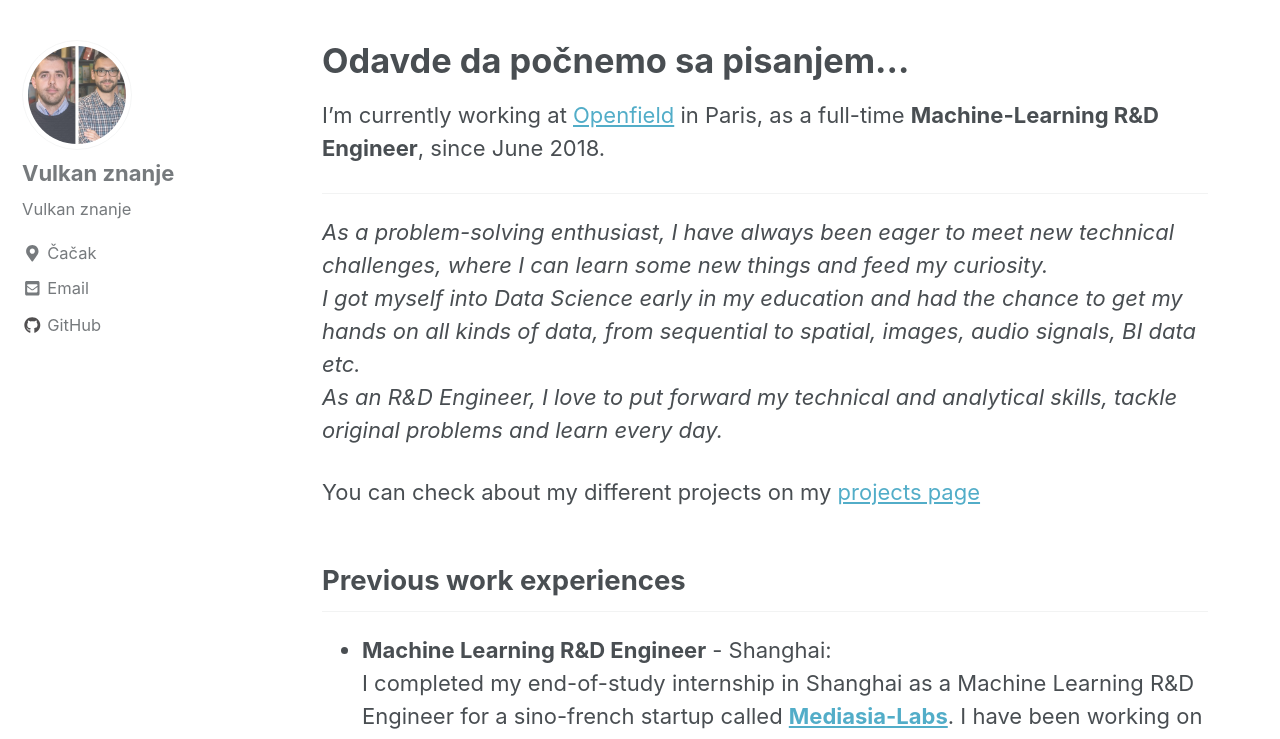
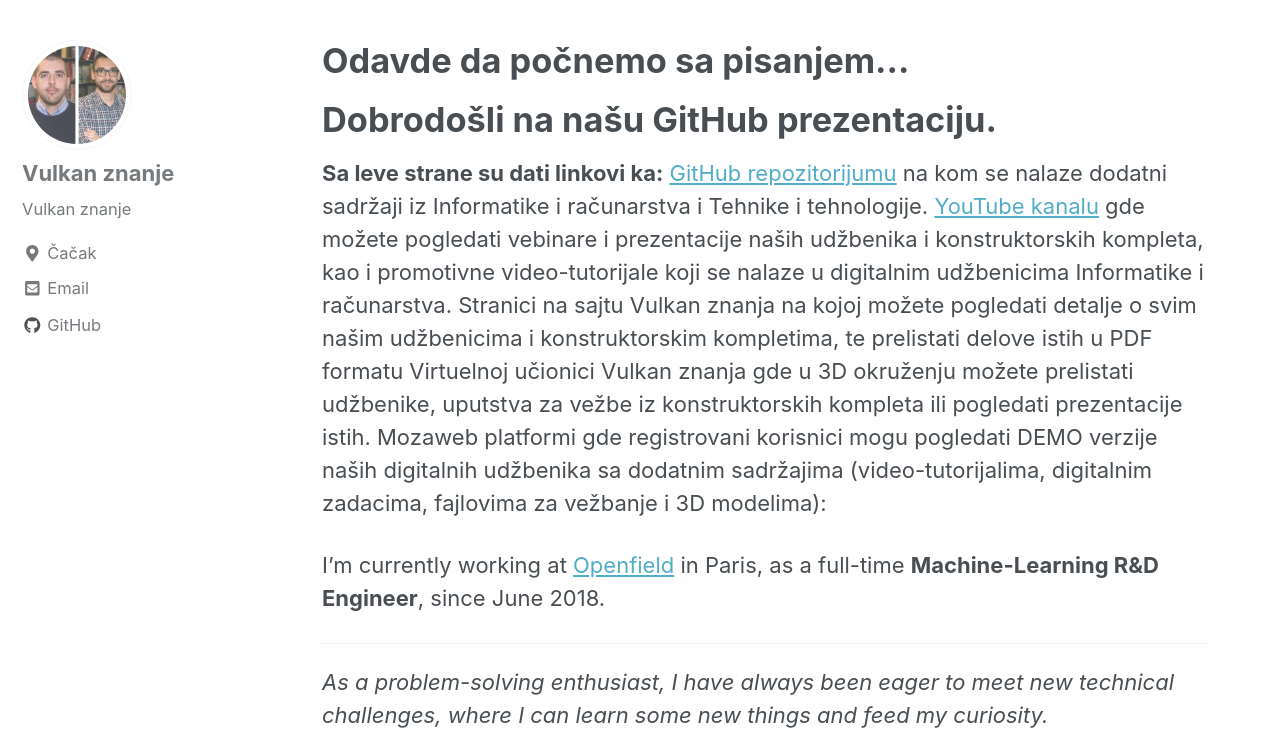
Before and after one commit to vulkanznanje/vulkanznanje.github.io, a Jekyll site: the page built from index.md, in a window 1280 px wide and 900 px high, scrolled down 233 px, cut to the strip 161-900 px from the top of the window. Built offline with Jekyll 4.4.1, drawn with Linux system fonts in a browser that asks for light colours; nearby versions of some CDN libraries.

Commit message:
Update index.md

```diff
--- a/index.md
+++ b/index.md
@@ -9,6 +9,20 @@ header:
 ---
 
 # Odavde da počnemo sa pisanjem...
+
+
+# Dobrodošli na našu GitHub prezentaciju.
+
+**Sa leve strane su dati linkovi ka:**
+[GitHub repozitorijumu](https://github.com/vulkanznanje/fajlovi) na kom se nalaze dodatni sadržaji iz Informatike i računarstva i Tehnike i tehnologije.
+[YouTube kanalu](https://www.youtube.com/channel/UCRrI0_nhGsf-DreGs3DX_6w) gde možete pogledati vebinare i prezentacije naših udžbenika i konstruktorskih kompleta, kao i promotivne video-tutorijale koji se nalaze u digitalnim udžbenicima Informatike i računarstva.
+Stranici na sajtu Vulkan znanja na kojoj možete pogledati detalje o svim našim udžbenicima i konstruktorskim kompletima, te prelistati delove istih u PDF formatu
+Virtuelnoj učionici Vulkan znanja gde u 3D okruženju možete prelistati udžbenike, uputstva za vežbe iz konstruktorskih kompleta ili pogledati prezentacije istih.
+Mozaweb platformi gde registrovani korisnici mogu pogledati DEMO verzije naših digitalnih udžbenika sa dodatnim sadržajima (video-tutorijalima, digitalnim zadacima, fajlovima za vežbanje i 3D modelima):
+
+
+
+
 
 I'm currently working at [Openfield](http://openfieldlive.com/?lang=en) in Paris, as a full-time **Machine-Learning R&D Engineer**, since June 2018.
 
```
